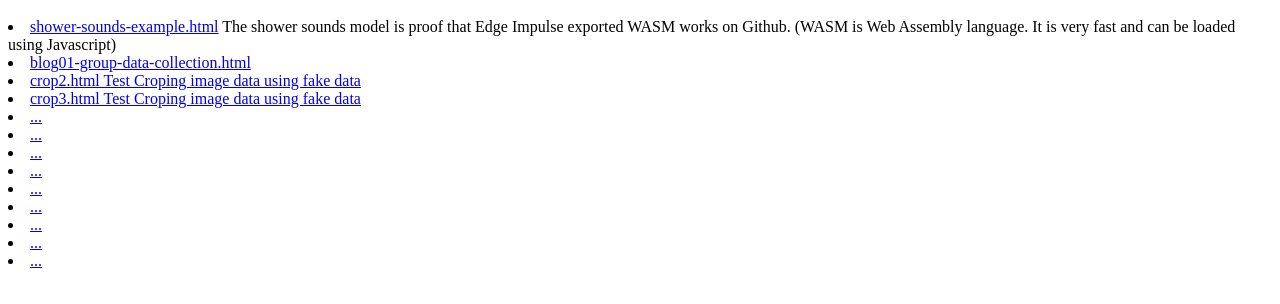
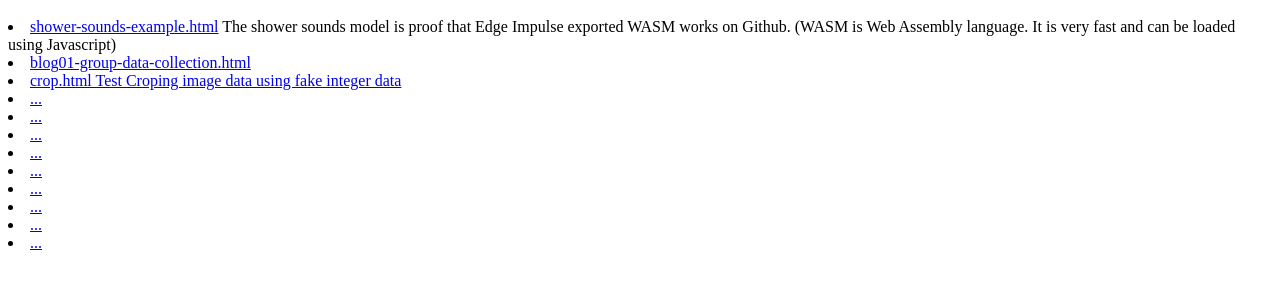
Before and after one commit to hpssjellis/my-examples-of-edge-impulse, a plain HTML site: page public/index.html in a window 1280 px wide. Shown: the part 48-352 px from the top of the page. Drawn offline with Linux system fonts and the light colour scheme.

Commit message:
Update index.html

```diff
--- a/public/index.html
+++ b/public/index.html
@@ -5,8 +5,7 @@
   It is very fast and can be loaded using Javascript)
 
 <li><a href="blog01-group-data-collection.html">blog01-group-data-collection.html</a>
-<li><a href="crop2.html">crop2.html Test Croping image data using fake data</a>
-<li><a href="crop3.html">crop3.html Test Croping image data using fake data</a>
+<li><a href="crop.html">crop.html Test Croping image data using fake integer data</a>
 
 <li><a href="...">...</a>
 <li><a href="...">...</a>
```
